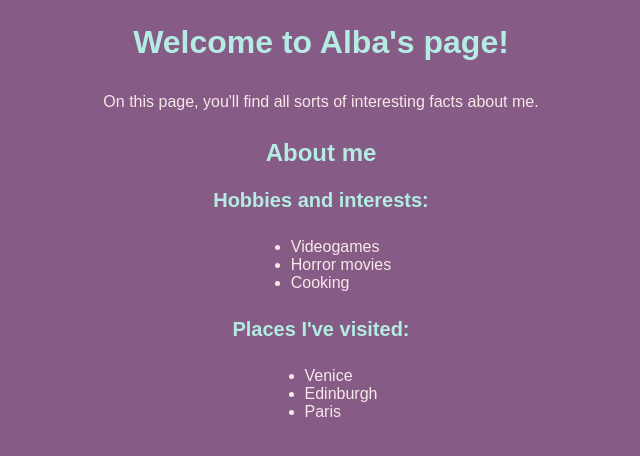
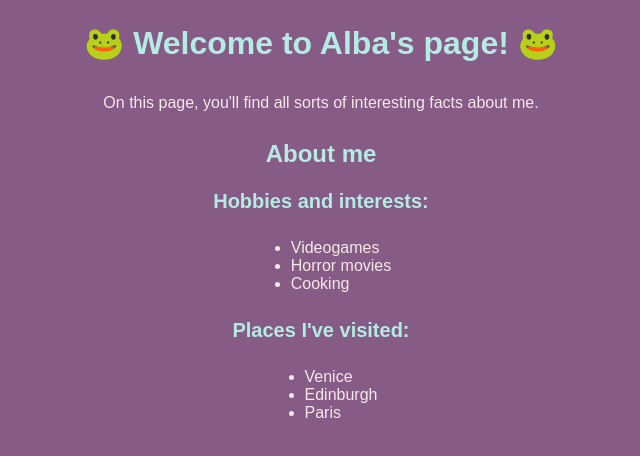
Before and after one commit to albamarquezj/git-fundamentals-lab, a plain HTML site: page index.html in a window 1280 px wide. Shown: the whole page, without its empty margins (319-959 px from the left). Drawn offline with Linux system fonts and the light colour scheme.

Commit message:
Change main header

```diff
--- a/index.html
+++ b/index.html
@@ -8,7 +8,7 @@
   </head>
 
   <body>
-    <h1>Welcome to Alba's page!</h1>
+    <h1>🐸 Welcome to Alba's page! 🐸</h1>
     <p>On this page, you'll find all sorts of interesting facts about me.</p>
 
     <h2>About me</h2>
```
